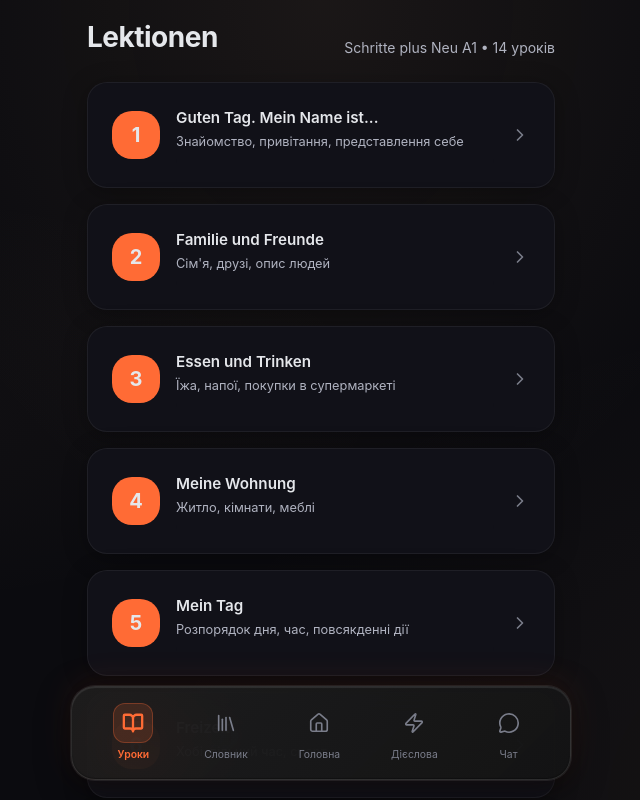
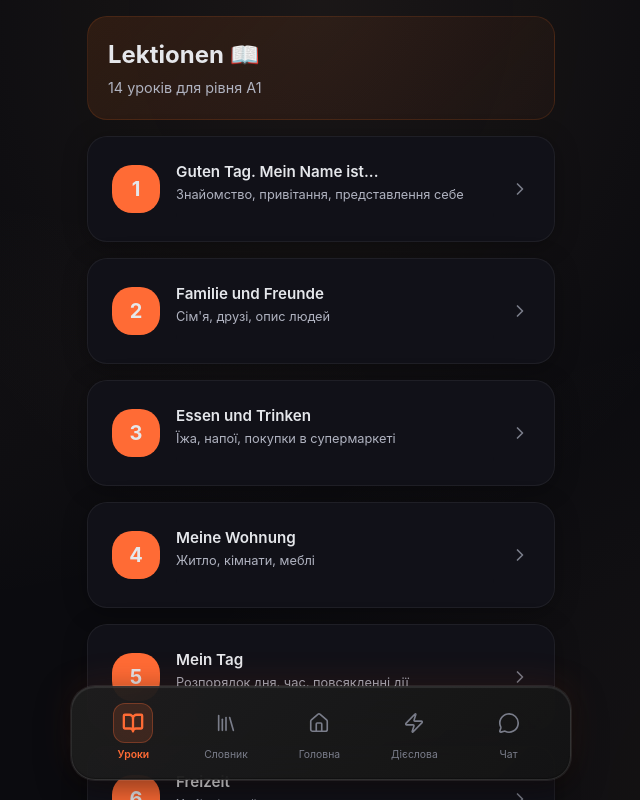
Before and after one commit to Artom-sites/deutsch-trainer-a1, a React (Vite) app: page / in a window 1280 px wide. Both pictures are taken after a click on the button "Уроки". Shown: the top 800 px of the page, without its empty margins (319-959 px from the left). Built offline with nearby package versions, Linux system fonts and the light colour scheme.

Commit message:
UX: Default to home tab, improve LessonsTab header design

```diff
--- a/src/components/LessonsTab.jsx
+++ b/src/components/LessonsTab.jsx
@@ -11,9 +11,20 @@ const LessonsTab = () => {
 
     return (
         <div className="screen">
-            <div className="screen-header">
-                <h1 className="screen-title">Lektionen</h1>
-                <p className="screen-subtitle">Schritte plus Neu A1 • 14 уроків</p>
+            {/* Header */}
+            <div style={{
+                background: 'linear-gradient(135deg, rgba(242, 106, 27, 0.12) 0%, rgba(255, 107, 53, 0.04) 100%)',
+                borderRadius: 20,
+                padding: 20,
+                marginBottom: 16,
+                border: '1px solid rgba(242, 106, 27, 0.15)'
+            }}>
+                <h1 style={{ fontSize: '1.5rem', fontWeight: 700, color: '#E5E7EB', marginBottom: 4 }}>
+                    Lektionen 📖
+                </h1>
+                <p style={{ color: '#B0B3C0', fontSize: '0.9rem' }}>
+                    14 уроків для рівня A1
+                </p>
             </div>
 
             <div>
--- a/src/store/useStore.js
+++ b/src/store/useStore.js
@@ -15,7 +15,7 @@ const useStore = create(
             // ==========================================
             // NAVIGATION STATE
             // ==========================================
-            currentTab: 'lessons',
+            currentTab: 'home',
             currentView: 'main', // 'main' | 'lesson-detail' | 'flashcards' | 'exercises' | 'grammar-detail'
 
             activeLessonId: null,
```
